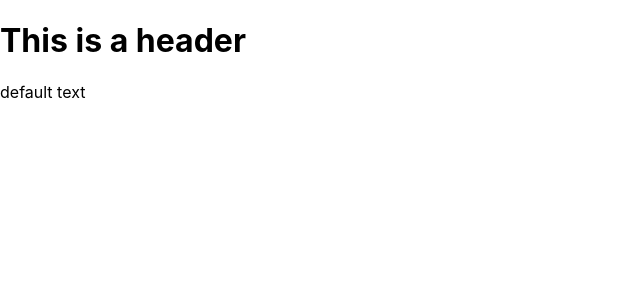
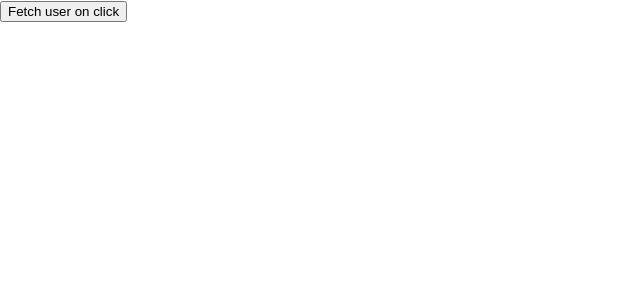
Before and after one commit to tjcchen/typescript-sharing, a React (Create React App) app in the folder src/reactapp/: page / in a window 1280 px wide. Shown: the top 300 px of the page, without its empty margins (0-640 px from the left). Built offline with nearby package versions, Linux system fonts and the light colour scheme.

Commit message:
feat: extract interface to a separate file

```diff
--- /dev/null
+++ b/src/reactapp/src/App1.tsx
@@ -0,0 +1,34 @@
+/**
+ * TypeScript useState
+ * - Type Interface vs Type Annotation
+ * - Union types
+ * - Do not nest objects in your interfaces [important]
+ * - Organizing interfaces
+ */
+
+import { useState } from "react";
+import { User } from "./interfaces/interfaces";
+
+export default function App1() {
+    // union type
+    const [user, setUser] = useState<User | null>(null);
+
+    const fetchUser = () => setUser({
+        name: 'Andy',
+        age: 23,
+        country: 'the Netherlands',
+        address: {
+            street: 'Main street',
+            number: 88,
+            zip: '21345'
+        },
+        admin: false
+    });
+
+    return (
+        <>
+            <button onClick={ fetchUser }>Fetch user on click</button>
+            { user && <p>{`Welcome ${user.name} from ${user.country}!`}</p> }
+        </>
+    );
+}
--- a/src/reactapp/src/index.tsx
+++ b/src/reactapp/src/index.tsx
@@ -5,7 +5,8 @@ import ReactDOM from 'react-dom/client';
 import InlineDocumentationJS from './util/InlineDocumentationJS';
 // import InlineDocumentationTS from './util/InlineDocumentationTS';
 import './index.css';
-import App from './App';
+// import App from './App';
+import App1 from './App1';
 import reportWebVitals from './reportWebVitals';
 
 const address = {
@@ -24,7 +25,8 @@ const root = ReactDOM.createRoot(
 //=======================================================================================
 root.render(
   <React.StrictMode>
-    <App headerText="This is a header" />
+    <App1 />
+    {/* <App headerText="This is a header" /> */}
     {/* <App headerText="This is a header" extraText="This is an optional props" /> */}
     {/* <JavaScript /> */}
     {/* <TypeScript /> */}
```
Also changed, not shown: src/reactapp/src/interfaces/interfaces.ts (+10 -2 lines).
